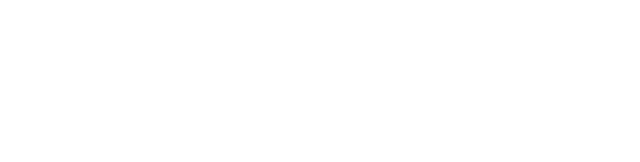
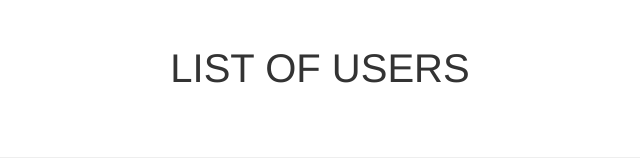
Before and after one commit to GregOSF/HWw3d3_UserServer, a website: page public/index.html in a window 1280 px wide. Shown: the whole page, without its empty margins (320-960 px from the left). Drawn offline with nearby package versions, Linux system fonts and the light colour scheme; files that its build step writes are made by us from their sources; files whose address does not match are found by name.

Commit message:
Move front end files to /public directory

```diff
--- a/index.html
+++ b/public/index.html
@@ -13,14 +13,17 @@
 	<link href='http://fonts.googleapis.com/css?family=Ubuntu' rel='stylesheet' type='text/css'>
 
 	<title>New Node Project</title>
-
-
-	<title></title>
 </head>
 <body>
+	<header>
+		LIST OF USERS
+	</header>
+	<hr>
 	<div class="container">
 		<div class="row">
-
+			<div class="col-md-6 col-md-offset-3">
+			<p>
+			</div>
 		</div>
 
 
--- /dev/null
+++ b/public/styles/style.css
@@ -0,0 +1,5 @@
+header {
+	text-align: center;
+	font-size: 40px;
+	padding: 40px;
+}
```
Also changed, not shown: public/scripts/script.js (added), style.css (deleted).
